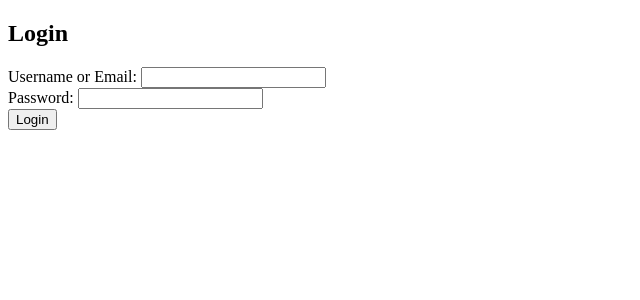
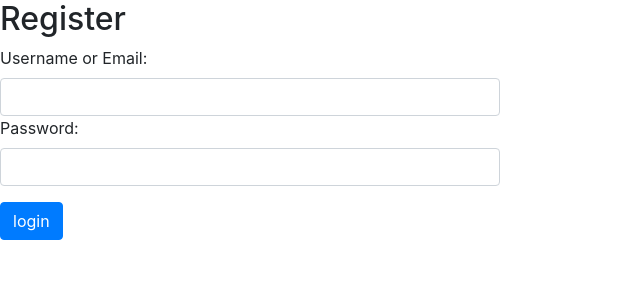
Before and after one commit to Harichandra-Prasath/Cuvette-Intern-Assignment, a Django app: page /accounts/login/ in a window 1280 px wide. Shown: the top 300 px of the page, without its empty margins (0-640 px from the left). Run offline with Django 5.2, Linux system fonts and the light colour scheme; some libraries are stand-ins or nearby versions.

Commit message:
Template styling done

```diff
--- a/core/forms.py
+++ b/core/forms.py
@@ -1,11 +1,20 @@
 from django import forms
 
 class Register_form(forms.Form):
-    Username = forms.CharField(label="Username",min_length=3,max_length=30,required=True)
-    Email = forms.EmailField(label="Email",required=True)
-    Password = forms.CharField(label="Password",min_length=8,required=True)
-    ConfirmPassword = forms.CharField(label="Confirm Password",required=True)
+    Username = forms.CharField(label="Username",min_length=3,max_length=30,required=True,
+    widget=forms.TextInput(attrs={'style': 'width: 500px;', 'class': 'form-control'}))
+
+    Email = forms.EmailField(label="Email",required=True,
+    widget=forms.EmailInput(attrs={'style': 'width: 500px;', 'class': 'form-control'}))
+
+    Password = forms.CharField(label="Password",min_length=8,required=True,
+    widget=forms.TextInput(attrs={'style': 'width: 500px;', 'class': 'form-control'}))
+
+    ConfirmPassword = forms.CharField(label="Confirm Password",required=True,
+    widget=forms.TextInput(attrs={'style': 'width: 500px;', 'class': 'form-control'}))
 
 class Login_form(forms.Form):
-    IdField = forms.CharField(label="Username or Email",required=True)
-    Password = forms.CharField(label="Password",required=True)
+    IdField = forms.CharField(label="Username or Email",required=True,
+    widget=forms.TextInput(attrs={'style': 'width: 500px;', 'class': 'form-control'}))
+    Password = forms.CharField(label="Password",required=True,
+    widget=forms.TextInput(attrs={'style': 'width: 500px;', 'class': 'form-control'}))
--- /dev/null
+++ b/core/templates/core/layout.html
@@ -0,0 +1,15 @@
+
+<!DOCTYPE html>
+
+<html lang="en">
+    <head>
+        <title>{% block title%}{% endblock %}</title>
+        <link rel="stylesheet" href="https://stackpath.bootstrapcdn.com/bootstrap/4.4.1/css/bootstrap.min.css" integrity="sha384-Vkoo8x4CGsO3+Hhxv8T/Q5PaXtkKtu6ug5TOeNV6gBiFeWPGFN9MuhOf23Q9Ifjh" crossorigin="anonymous">
+        <link rel="stylesheet" href="https://cdn.jsdelivr.net/npm/bootstrap@4.0.0/dist/css/bootstrap.min.css" integrity="sha384-Gn5384xqQ1aoWXA+058RXPxPg6fy4IWvTNh0E263XmFcJlSAwiGgFAW/dAiS6JXm" crossorigin="anonymous">
+        <link rel="stylesheet" href="https://cdn.jsdelivr.net/npm/bootstrap@4.0.0/dist/css/bootstrap.min.css" integrity="sha384-Gn5384xqQ1aoWXA+058RXPxPg6fy4IWvTNh0E263XmFcJlSAwiGgFAW/dAiS6JXm" crossorigin="anonymous">
+    </head>
+    <body>
+        {% block body %}
+        {% endblock %}
+    </body>
+</html>
--- a/core/templates/core/login.html
+++ b/core/templates/core/login.html
@@ -1,19 +1,25 @@
-<!DOCTYPE html>
-<html lang="en">
-    <head>
-        <title>Login</title>
-    </head>
-    <body>
-        <h2>Login</h2>
+{% extends "core/layout.html" %}
 
-        {%if message %}
-            <div>{{message}}</div>
-        {% endif %}
+{% block title %}
+Register
+{%endblock%}
 
-        <form action="{% url 'login' %}" method="post">
-            {% csrf_token %}
-            {{form}}
-            <input type="submit" value="Login">
-        </form>
-    </body>
-</html>
+
+{% block body %}
+
+    <h2>Register</h2>
+
+    {% if message %}
+        <div>{{ message }}</div>
+    {% endif %}
+
+    <form action="{% url 'login' %}" method="post">
+        {% csrf_token %}
+        <div class="form-group">
+            {{ form }}
+        </div>
+        <input class="btn btn-primary" type="submit" value="login">
+    </form>
+
+
+{% endblock %}
--- a/core/templates/core/profile.html
+++ b/core/templates/core/profile.html
@@ -5,8 +5,8 @@
     </head>
     <body>
         <h2>Profile</h2>
-        {{username}}
-        {{Email}}
-        {{Joined}}
+        Username:{{username}}<br>
+        Email:{{Email}}<br>
+        User Since:{{Joined}}<br>
     </body>
 </html>
--- a/core/urls.py
+++ b/core/urls.py
@@ -7,7 +7,7 @@ urlpatterns = [
     path("accounts/register/",register_view,name="register"),
     path("accounts/login/",login_view,name="login"),
     path("accounts/logout/",logout_view,name="logout"),
-    path("users/profile",profile_view,name="profile"),
-    path("users/dashboard",dashboard_view,name="dashboard"),
+    path("users/profile/",profile_view,name="profile"),
+    path("users/dashboard/",dashboard_view,name="dashboard"),
 
 ]
```
Also changed, not shown: core/templates/core/register.html (+22 -17 lines).
